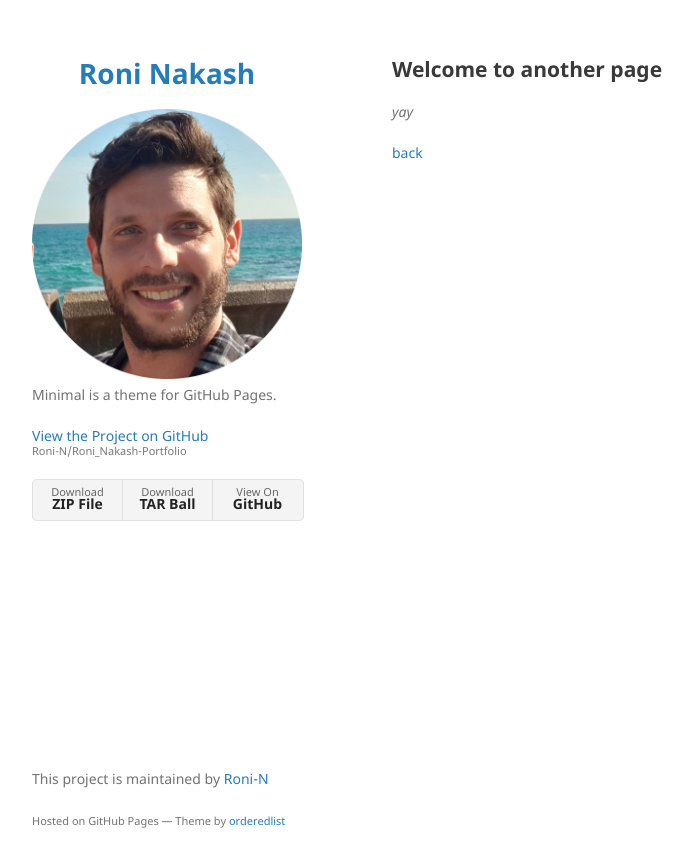
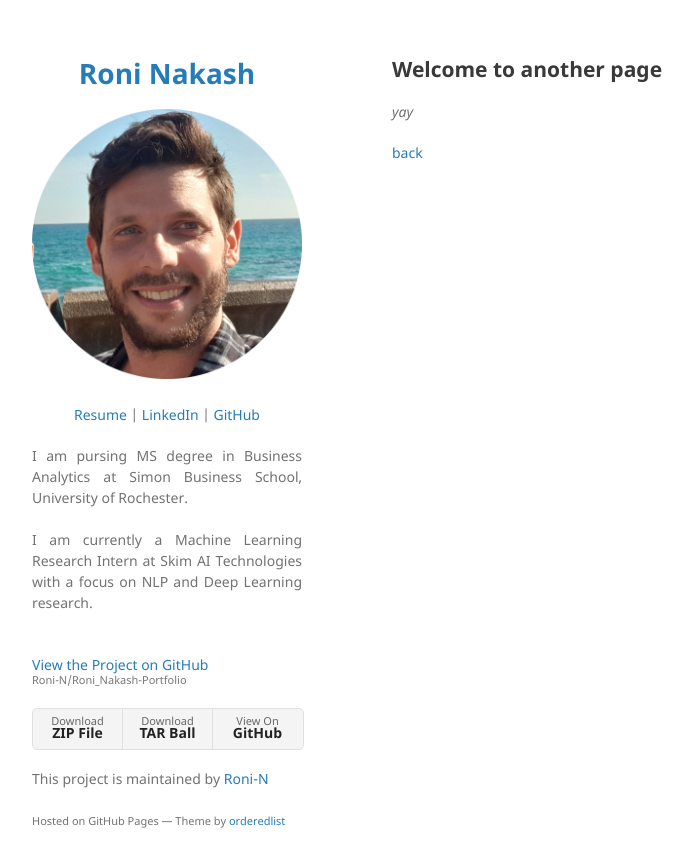
Before and after one commit to Roni-N/Roni_Nakash-Portfolio, a Jekyll site: the page built from another-page.md, in a window 1280 px wide. Shown: the top 867 px of the page, without its empty margins (178-871 px from the left). Built offline with Jekyll 4.4.1, drawn with Linux system fonts in a browser that asks for light colours; our own code applies the rules of GitHub Pages for plain Markdown files.

Commit message:
Update _config.yml

```diff
--- a/_config.yml
+++ b/_config.yml
@@ -1,6 +1,18 @@
 title: <p align="center"> Roni Nakash </p>
 logo: /assets/img/ro-m.png
-description: Minimal is a theme for GitHub Pages.
+description:
+  <p align="center">
+  <a href="pdf/resume.pdf">Resume</a> |
+  <a href="https://www.linkedin.com/in/chriskhanhtran/">LinkedIn</a> |
+  <a href="https://github.com/chriskhanhtran">GitHub</a>
+  </p>
+
+  <p align="justify">
+  I am pursing MS degree in Business Analytics at Simon Business School, University of Rochester.
+  <br><br>
+  I am currently a Machine Learning Research Intern at Skim AI Technologies with a focus on NLP and Deep Learning research.
+  <br><br>
+  </p>
 show_downloads: true
 google_analytics: G-NK5QYM5W74
 theme: jekyll-theme-minimal
```
